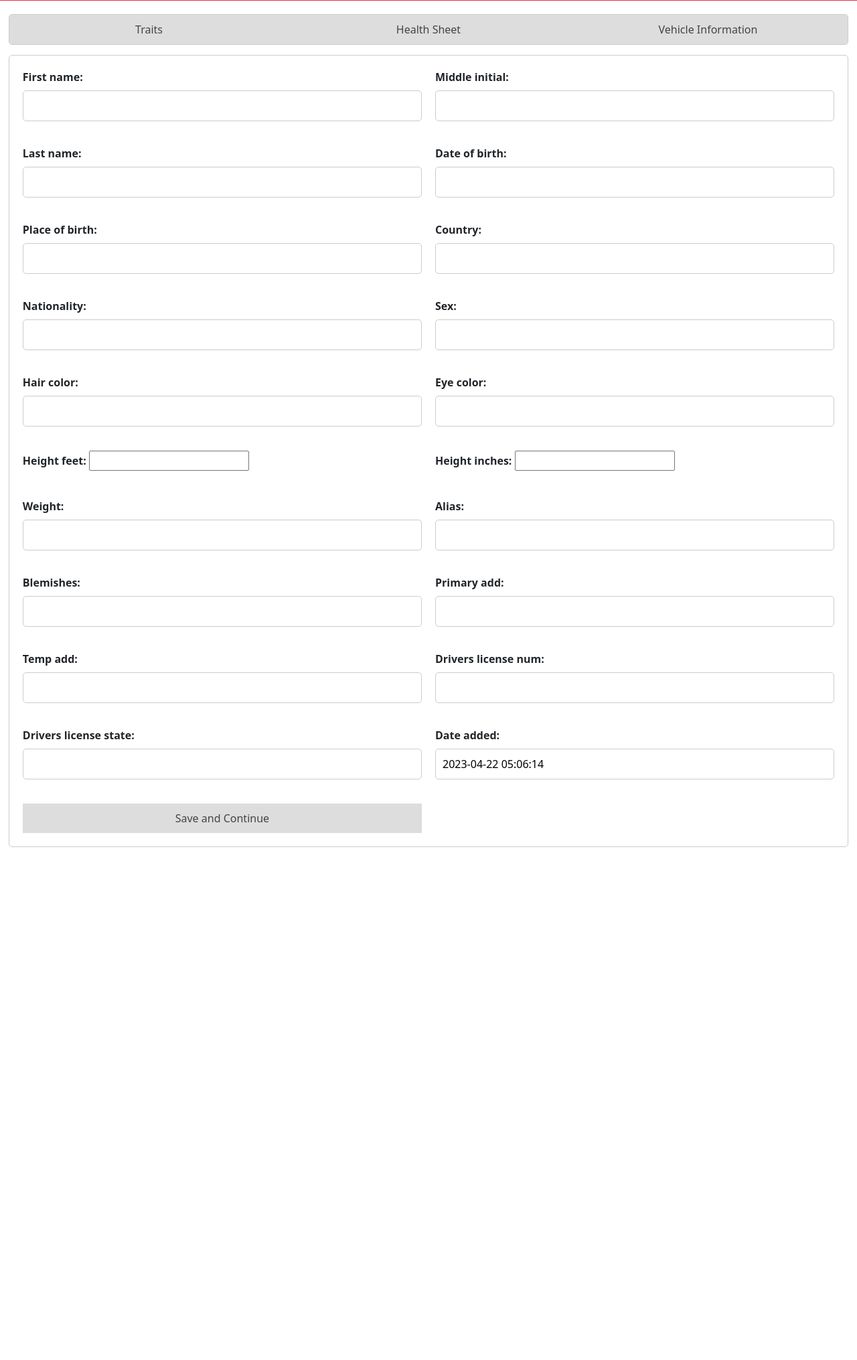
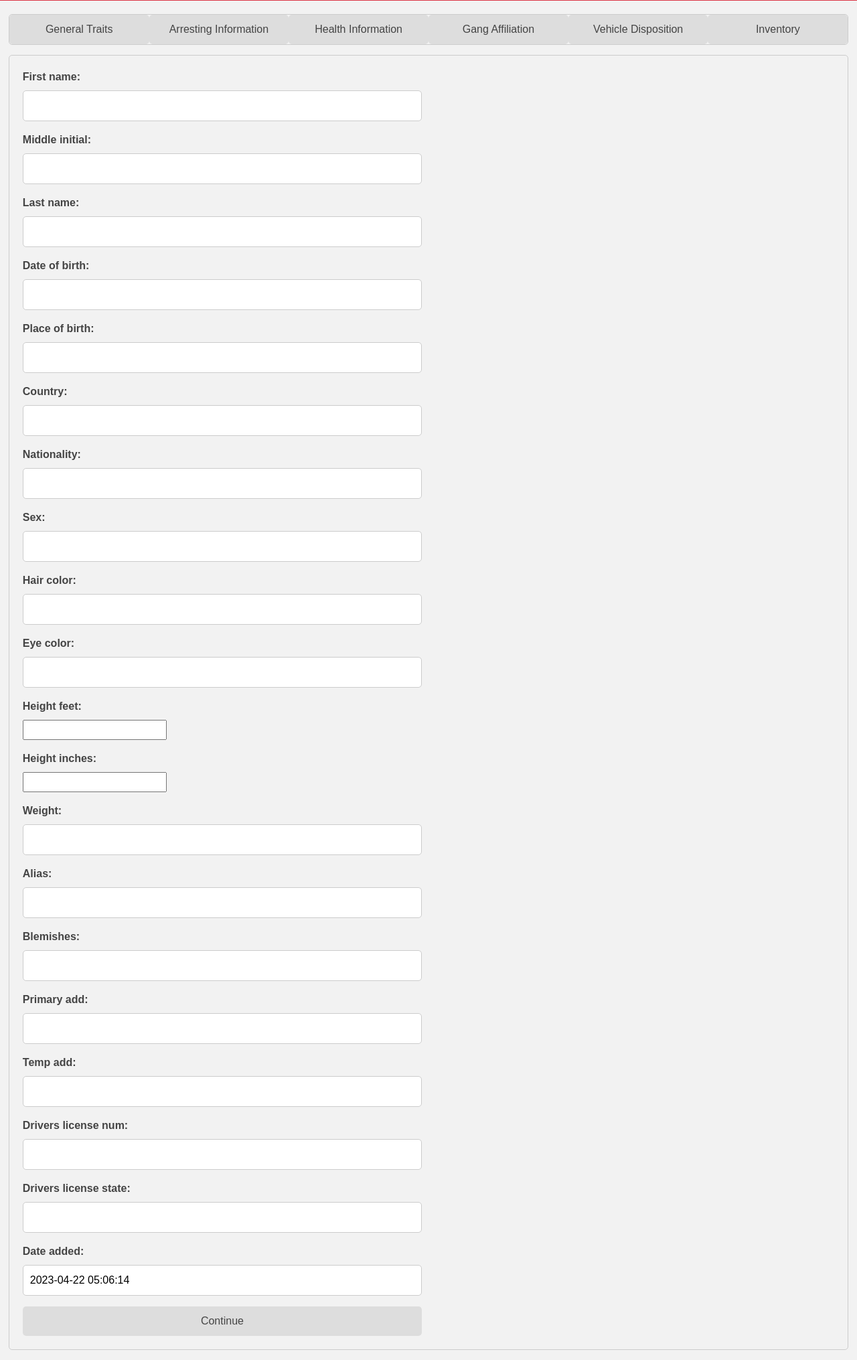
Before and after one commit to kobibell/Warden-Web-Wizards-JIMS, a Django app: page /add_inmate/ in a window 1280 px wide. Shown: the part 55-2086 px from the top of the page at 67% size. Before the commit the page ends 1320 px from the top, so only its background shows below. Run offline with Django 4.2, Linux system fonts and the light colour scheme.

Commit message:
added inmate booking related models and rendering of forms for each model

```diff
--- a/src/jims_project/jims_app/forms.py
+++ b/src/jims_project/jims_app/forms.py
@@ -1,7 +1,7 @@
 from django import forms
 from django.contrib.auth.forms import UserCreationForm
 from django.contrib.auth.models import User
-from .models import InmateTraits
+from .models import *
 
 class AddMoneyForm(forms.Form):
     account_number = forms.CharField(max_length=200)
@@ -28,3 +28,28 @@ class InmateForm(forms.ModelForm):
         widgets = {
             'middle_initial': forms.TextInput(attrs={'size': '1', 'maxlength': '1'}),
         }
+
+class InmateHealthSheetForm(forms.ModelForm):
+    class Meta:
+        model = InmateHealthSheet
+        fields = '__all__'
+
+class InmateArrestingInfoForm(forms.ModelForm):
+    class Meta:
+        model = InmateArrestInfo
+        fields = '__all__'
+
+class InmatePropertyForm(forms.ModelForm):
+    class Meta:
+        model = InmateProperty
+        fields = '__all__'
+
+class InmateVehicleDispositionForm(forms.ModelForm):
+    class Meta:
+        model = InmateVehicles
+        fields = '__all__'
+
+class InmateGangAffiliationForm(forms.ModelForm):
+    class Meta:
+        model = InmateGangs
+        fields = '__all__'
--- a/src/jims_project/jims_app/views.py
+++ b/src/jims_project/jims_app/views.py
@@ -6,7 +6,7 @@ from django.utils import timezone
 from django.contrib.auth import authenticate, login as auth_login
 from django.contrib import messages
 from django.middleware import csrf
-from .forms import InmateForm
+from .forms import *
 from django.urls import reverse
 
 
@@ -17,9 +17,6 @@ User = get_user_model()
 
 from .models import Accounts, CustomUser, InmateTraits
 from .models import TransactionDetails
-
-from .forms import AddMoneyForm
-from .forms import WithdrawMoneyForm
 
 # Create your views here.
 
@@ -226,16 +223,67 @@ def get_inmate_details(request):
 
         return render(request, 'view_inmate.html')
 
+def add_inmate(request):
 
-def add_inmate(request):
+    # Intialize forms upon loading add_inmate page
     if request.method == 'POST':
-        form = InmateForm(request.POST)
-        if form.is_valid():
-            form.save()
+        inmate_traits_form = InmateForm(request.POST, prefix='inmate_traits_form')
+        inmate_health_sheet_form = InmateHealthSheetForm(request.POST, prefix='inmate_health_sheet_form')
+        inmate_property_form = InmatePropertyForm(request.POST, prefix='inmate_property_form')
+        inmate_arresting_info_form = InmateArrestingInfoForm(request.POST, prefix='inmate_arresting_info_form')
+        inmate_gang_affiliation_form = InmateGangAffiliationForm(request.POST, prefix='inmate_gang_affiliation_form')
+        inmate_vehicle_disposition_form = InmateVehicleDispositionForm(request.POST, prefix='inmate_vehicle_disposition_form')
+
+        # Is all forms are valid save each form
+        if all([inmate_traits_form.is_valid(),
+                inmate_health_sheet_form.is_valid(),
+                inmate_property_form.is_valid(),
+                inmate_arresting_info_form.is_valid(),
+                inmate_gang_affiliation_form.is_valid(),
+                inmate_vehicle_disposition_form.is_valid()]):
+
+            inmate = inmate_traits_form.save()
+            health_sheet = inmate_health_sheet_form.save(commit=False)
+            health_sheet.inmate = inmate
+            health_sheet.save()
+
+            property_info = inmate_property_form.save(commit=False)
+            property_info.inmate = inmate
+            property_info.save()
+
+            arrest_info = inmate_arresting_info_form.save(commit=False)
+            arrest_info.inmate = inmate
+            arrest_info.save()
+
+            gang_affiliation = inmate_gang_affiliation_form.save(commit=False)
+            gang_affiliation.inmate = inmate
+            gang_affiliation.save()
+
+            vehicle_disposition = inmate_vehicle_disposition_form.save(commit=False)
+            vehicle_disposition.inmate = inmate
+            vehicle_disposition.save()
+
+            # Return confirmation page
             return render(request, 'inmate_confirmation.html')
     else:
-        form = InmateForm()
-    return render(request, 'add_inmate.html', {'form': form})
+        inmate_traits_form = InmateForm(prefix='inmate_traits_form')
+        inmate_health_sheet_form = InmateHealthSheetForm(prefix='inmate_health_sheet_form')
+        inmate_property_form = InmatePropertyForm(prefix='inmate_property_form')
+        inmate_arresting_info_form = InmateArrestingInfoForm(prefix='inmate_arresting_info_form')
+        inmate_gang_affiliation_form = InmateGangAffiliationForm(prefix='inmate_gang_affiliation_form')
+        inmate_vehicle_disposition_form = InmateVehicleDispositionForm(prefix='inmate_vehicle_disposition_form')
+
+    context = {
+        'inmate_traits_form': inmate_traits_form,
+        'inmate_health_sheet_form': inmate_health_sheet_form,
+        'inmate_property_form': inmate_property_form,
+        'inmate_arresting_info_form': inmate_arresting_info_form,
+        'inmate_gang_affiliation_form': inmate_gang_affiliation_form,
+        'inmate_vehicle_disposition_form': inmate_vehicle_disposition_form,
+    }
+
+    return render(request, 'add_inmate.html', context)
+
 
 
 def create_user_success(request):
--- a/src/jims_project/jims_project/settings.py
+++ b/src/jims_project/jims_project/settings.py
@@ -84,7 +84,7 @@ WSGI_APPLICATION = 'jims_project.wsgi.application'
 DATABASES = {
      'default': {
          'ENGINE': 'django.db.backends.postgresql_psycopg2',
-         'NAME': 'dev',
+         'NAME': 'new_alex_test',
          'USER': 'webwardens',
          'PASSWORD': 'TakBXzeiVL2Ym8K',
          'HOST': 'jims.postgres.database.azure.com',
--- a/src/jims_project/templates/add_inmate.html
+++ b/src/jims_project/templates/add_inmate.html
@@ -1,77 +1,87 @@
+{% extends 'base.html' %}
+{% block content %}
 <head>
   <link rel="stylesheet" type="text/css" href="../static/css/booking.css">
 </head>
-
-{% extends 'base.html' %}
-{% block content %}
 <div class="parent-div">
     <div class="tab-container">
-        <button class="tab-button active" onclick="showTab(event, 'tab1')" data-done="true">Traits</button>
-        <button class="tab-button" onclick="showTab(event, 'tab2')" data-done="false">Health Sheet</button>
-        <button class="tab-button" onclick="showTab(event, 'tab3')" data-done="false">Vehicle Information</button>
+        <button class="tab-button active" onclick="showTab(event, 'tab1')">General Traits</button>
+        <button class="tab-button" onclick="showTab(event, 'tab2')">Arresting Information</button>
+        <button class="tab-button" onclick="showTab(event, 'tab3')">Health Information</button>
+        <button class="tab-button" onclick="showTab(event, 'tab4')">Gang Affiliation</button>
+        <button class="tab-button" onclick="showTab(event, 'tab5')">Vehicle Disposition</button>
+        <button class="tab-button" onclick="showTab(event, 'tab6')">Inventory</button>
     </div>
 
+    <form method="post">
+        {% csrf_token %}
+        <div class="parent-div">
             <div id="tab1" class="tab-content">
                 <div class="form-container">
-          <form method="post" class="two-column-form">
-              {% csrf_token %}
-              {{ form.as_p }}
-              <button type="button" onclick="submitForm(event, 'tab1')">Save and Continue</button>
-          </form>
+                    {{ inmate_traits_form.as_p }}
                 </div>
+                <button type="button" onclick="showNextTab('tab1', 'tab2')">Continue</button>
             </div>
 
             <div id="tab2" class="tab-content" style="display:none">
-        <h2>Tab 2</h2>
-        <p>This is the content for Tab 2.</p>
+                <div class="form-container">
+                    {{ inmate_arresting_info_form.as_p }}
+                </div>
+                <button type="button" onclick="showPrevTab('tab2', 'tab1')">Back</button>
+                <button type="button" onclick="showNextTab('tab2', 'tab3')">Continue</button>
             </div>
 
             <div id="tab3" class="tab-content" style="display:none">
-        <h2>Tab 3</h2>
-        <p>This is the content for Tab 3.</p>
+                <div class="form-container">
+                    {{ inmate_health_sheet_form.as_p }}
                 </div>
+                <button type="button" onclick="showPrevTab('tab3', 'tab2')">Back</button>
+                <button type="button" onclick="showNextTab('tab3', 'tab4')">Continue</button>
+            </div>
+
+            <div id="tab4" class="tab-content" style="display:none">
+                <div class="form-container">
+                    {{ inmate_gang_affiliation_form.as_p }}
+                </div>
+                <button type="button" onclick="showPrevTab('tab4', 'tab3')">Back</button>
+                <button type="button" onclick="showNextTab('tab4', 'tab5')">Continue</button>
+            </div>
+
+            <div id="tab5" class="tab-content" style="display:none">
+                <div class="form-container">
+                    {{ inmate_vehicle_disposition_form.as_p }}
+                </div>
+                <button type="button" onclick="showPrevTab('tab5', 'tab4')">Back</button>
+                <button type="button" onclick="showNextTab('tab5', 'tab6')">Continue</button>
+            </div>
+
+            <div id="tab6" class="tab-content" style="display:none">
+                <div class="form-container">
+                    {{ inmate_property_form.as_p }}
+                </div>
+                <button type="button" onclick="showPrevTab('tab6', 'tab5')">Back</button>
+                <button type="submit">Finish and Save</button>
+            </div>
+        </div>
+    </form>
 </div>
 
 <script>
     function showTab(evt, tabName) {
-        var i, tabcontent, tablinks, button;
+        var i, tabcontent, tablinks;
 
-        // Check if the tab is done before proceeding
-        button = evt.currentTarget;
-        if (button.getAttribute("data-done") === "false") {
-            return;
-        }
-
-        // Hide all tab content
         tabcontent = document.getElementsByClassName("tab-content");
         for (i = 0; i < tabcontent.length; i++) {
             tabcontent[i].style.display = "none";
         }
 
-        // Remove active class from tab buttons
         tablinks = document.getElementsByClassName("tab-button");
         for (i = 0; i < tablinks.length; i++) {
             tablinks[i].className = tablinks[i].className.replace(" active", "");
         }
 
-        // Show the clicked tab content and set the active class to the clicked tab button
         document.getElementById(tabName).style.display = "block";
         evt.currentTarget.className += " active";
-    }
-
-    function submitForm(evt, tabName) {
-        var tabButton;
-
-        // Add form submission logic here
-
-        // Set the tab button's done property to true
-        tabButton = document.querySelector('.tab-container [onclick="showTab(event, \'' + tabName + '\')"]');
-        tabButton.setAttribute("data-done", "true");
-
-        // Navigate to the next tab
-        if (tabName === 'tab1') {
-            showTab({ currentTarget: tabButton.nextSibling }, 'tab2');
-        }
     }
 </script>
 
```
Also changed, not shown: src/jims_project/jims_app/models.py (+65 -0 lines), src/jims_project/jims_app/migrations/0001_initial.py, src/jims_project/jims_app/migrations/0002_InmateTraits_date_added.py (deleted), src/jims_project/jims_app/migrations/0003_alter_InmateTraits_drivers_license_num.py (deleted). Lines whose indentation alone changed are shown as unchanged.
